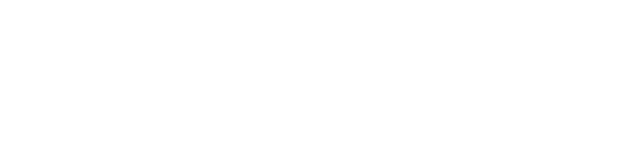
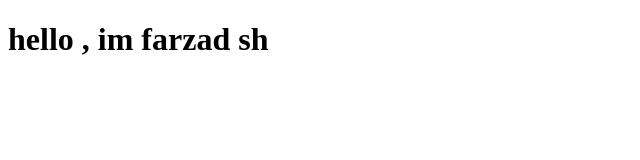
Before and after one commit to imfarzadsh/mini-projects, a plain HTML site: page index.html in a window 1280 px wide. Shown: the whole page, without its empty margins (0-640 px from the left). Drawn offline with Linux system fonts and the light colour scheme.

Commit message:
Update index.html

```diff
--- a/index.html
+++ b/index.html
@@ -8,5 +8,7 @@
 </head>
 <body>
 
+    <h1>hello , im farzad sh</h1>
+
 </body>
 </html>
```
